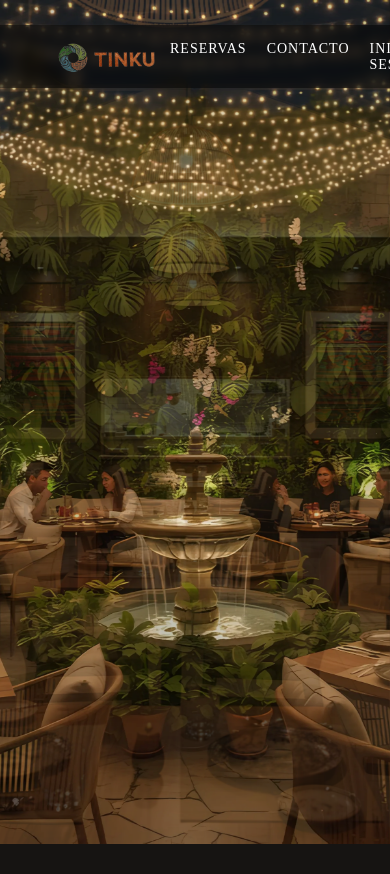
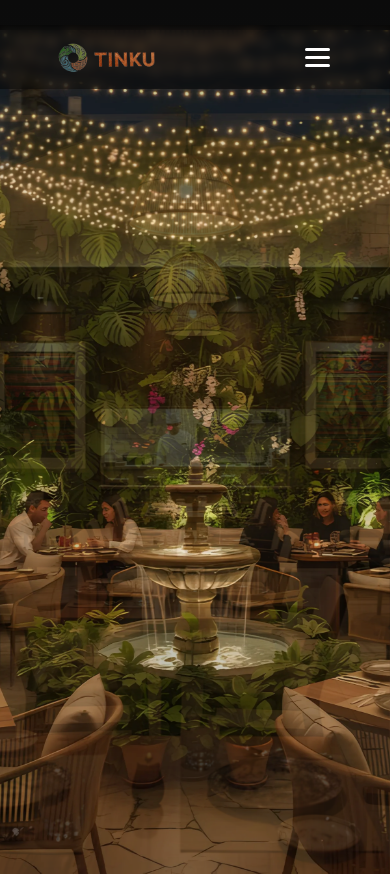
Before and after one commit to Joao-ib/Tinku-restaurante, a PHP site: page / in a window 390 px wide. Before the commit the page ends 844 px from the top, so only its background shows below. Run offline with PHP 8.4, Linux system fonts and the light colour scheme.

Commit message:
Se agrego el menú hamburguesa para los dispositivos móviles

```diff
--- a/index.html
+++ b/index.html
@@ -14,7 +14,12 @@
                 <div class="logo">
                     <img src="img/logo.png" alt="">
                 </div>
-                <div class="EnlacesHeader">
+                <div class="menu-toggle" onclick="toggleMenu()">
+                    <span></span>
+                    <span></span>
+                    <span></span>
+                </div>
+                <div id="Enlaces" class="EnlacesHeader">
                     <a href="">Reservas</a>
                     <a href="">Contacto</a>
                     <a href="">Iniciar Sesión</a>
@@ -39,5 +44,6 @@
     <footer>
 
     </footer>
+    <script src="script.js"></script>
 </body>
 </html>
--- /dev/null
+++ b/script.js
@@ -0,0 +1,10 @@
+function toggleMenu() {
+    const nav = document.getElementById('Enlaces');
+    nav.classList.toggle('active');
+}
+
+document.querySelectorAll('Enlaces a').forEach(link => {
+    link.addEventListener('click', () => {
+    document.getElementById('Enlaces').classList.remove('active');
+    });
+});
--- a/style.css
+++ b/style.css
@@ -74,3 +74,62 @@ html, body {
     50%  { opacity: 0; }
     100% { opacity: 0; }
 }
+
+.menu-toggle {
+    display: none;
+    flex-direction: column;
+    cursor: pointer;
+    gap: 5px;
+    z-index: 101;
+    background: none;
+    border: none;
+    padding: 10px;
+}
+
+.menu-toggle span {
+    width: 25px;
+    height: 3px;
+    background: white;
+    transition: 0.3s;
+    border-radius: 2px;
+}
+
+@media (max-width: 768px) {
+    header {
+        padding: 15px 20px;
+    }
+
+    .logo {
+        font-size: 20px;
+    }
+
+    .menu-toggle {
+        display: flex;
+    }
+
+    .EnlacesHeader {
+        position: fixed;
+        top: 0;
+        right: -100%;
+        width: 45%;
+        max-width: 250px;
+        height: 100vh;
+        background: rgba(0, 0, 0, 0.5);
+        backdrop-filter: blur(10px);
+        flex-direction: column;
+        justify-content: center;
+        gap: 40px;
+        transition: right 0.4s ease;
+        padding: 20px;
+    }
+
+    .EnlacesHeader.active {
+        right: 0;
+    }
+
+    .EnlacesHeader a {
+        font-size: 16px;
+        padding: 15px 0;
+        text-align: center;
+    }
+}
```
